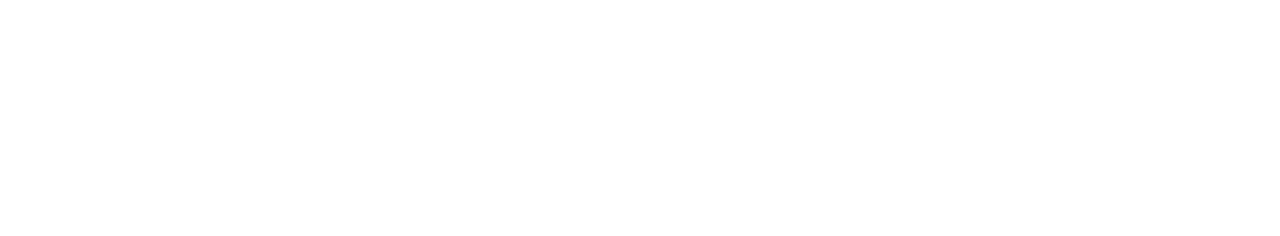
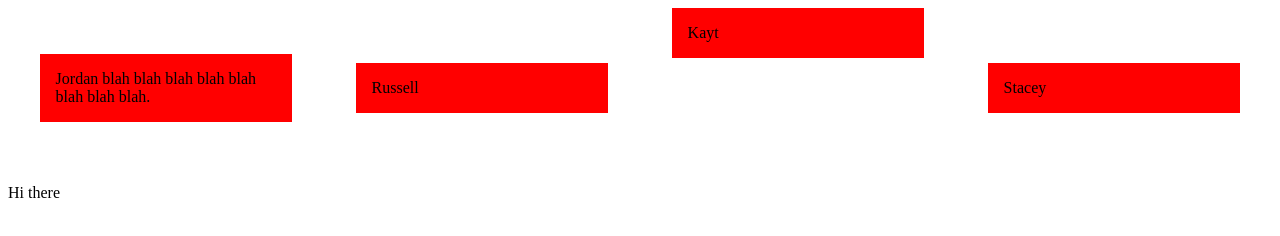
Before and after one commit to ChrisTheBrave/git-day-5, a plain HTML site: page index.html in a window 1280 px wide. Drawn offline with Linux system fonts and the light colour scheme.

Commit message:
Learned how to use flexbox

```diff
--- a/index.html
+++ b/index.html
@@ -1,10 +1,26 @@
 <!DOCTYPE html>
-<html>
+<html lang='en'>
   <head>
     <meta charset="utf-8">
-    <title></title>
+    <title>Flexbox</title>
+    <link href='style.css' rel='stylesheet'>
+
   </head>
+
   <body>
 
+
+    <main>
+
+      <article>Jordan blah blah blah blah blah blah blah blah.</article>
+      <article>Russell</article>
+      <article class='special'>Kayt</article>
+      <article>Stacey</article>
+
+
+
+
+    </main>
+    <p>Hi there</p>
   </body>
 </html>
--- a/style.css
+++ b/style.css
@@ -0,0 +1,21 @@
+
+main {
+  display: flex;
+  justify-content: space-around;
+  align-items: center;
+  flex-wrap: wrap;
+  height: 10em;
+
+}
+
+
+article {
+  flex: 0 0 20%;
+  background-color: red;
+  padding: 1em;
+  box-sizing: border-box;
+}
+
+.special {
+  align-self: flex-start;
+}
```
